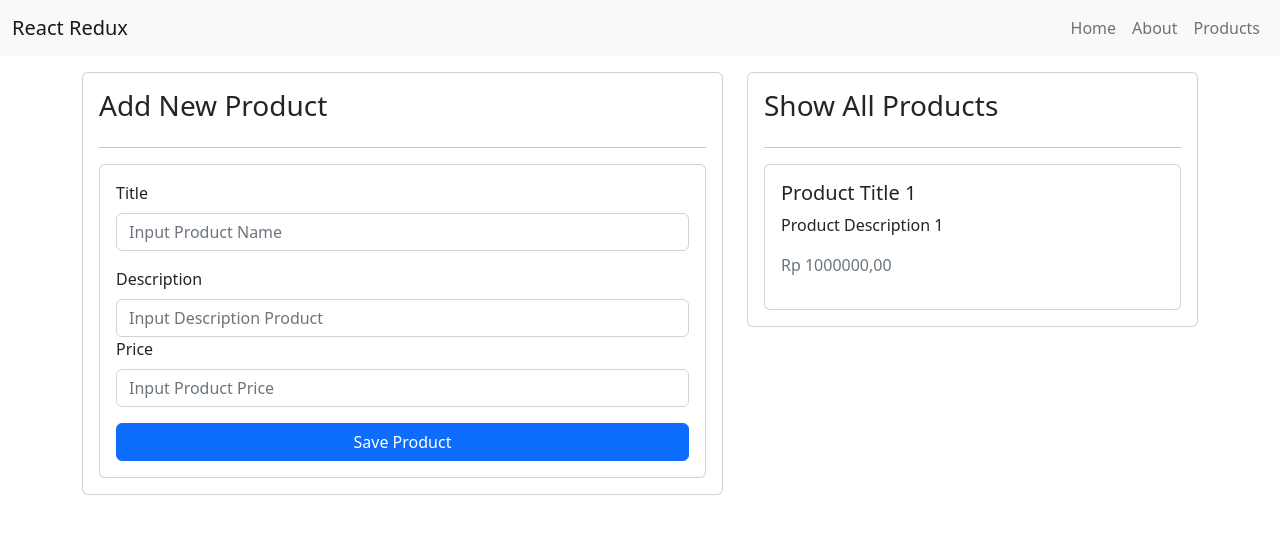
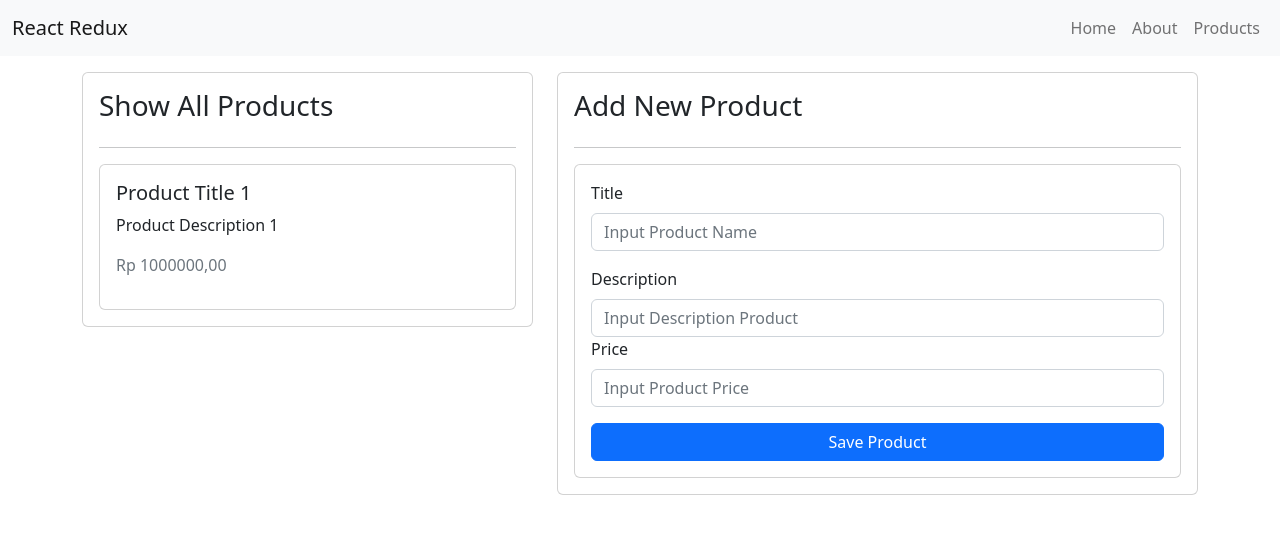
Before and after one commit to adrianmulyawan/belajar-react-reduxtoolkit, a React (Create React App) app: page /product in a window 1280 px wide. Shown: the top 534 px of the page. Built offline with nearby package versions, Linux system fonts and the light colour scheme.

Commit message:
edit tampilan halaman product

```diff
--- a/src/pages/product.page.jsx
+++ b/src/pages/product.page.jsx
@@ -9,16 +9,16 @@ const ProductPage = () => {
       <NavbarComponent />
       <div className="container mt-3">
         <div className="row justify-content-center">
+          {/* Show Product */}
+          <div className="col-sm-12 col-md-6 col-lg-5">
+            <div className="card p-3">
+              <ShowProductComponent />
+            </div>
+          </div>
           {/* Add Product */}
           <div className="col-sm-12 col-md-6 col-lg-7">
             <div className="card p-3">
               <AddProductComponent />
-            </div>
-          </div>
-          {/* Show Product */}
-          <div className="col-sm-12 col-md-6 col-lg-5">
-            <div className="card p-3">
-              <ShowProductComponent />
             </div>
           </div>
         </div>
```
